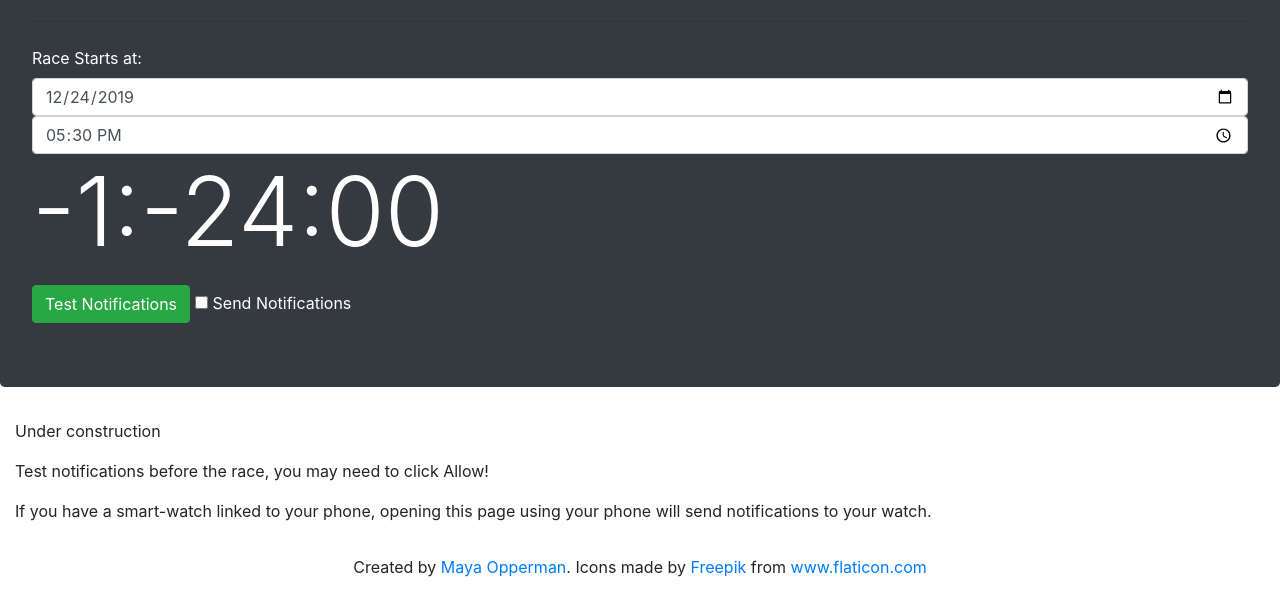
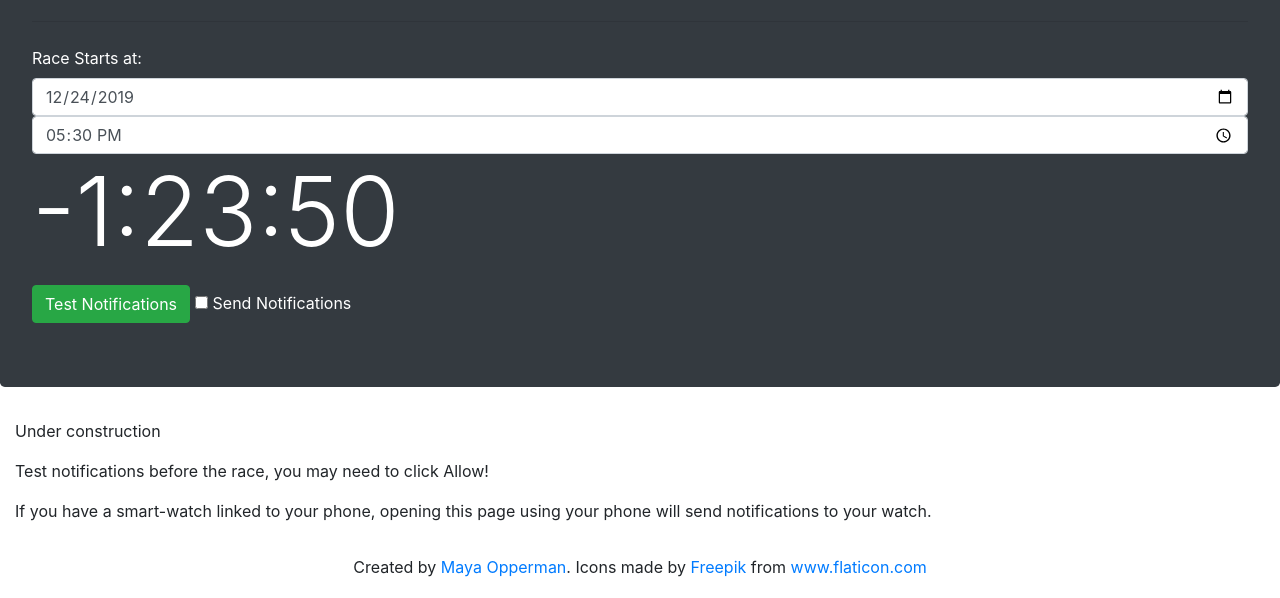
Before and after one commit to Boberoo/RegattaCountdown, a plain HTML site: page index.html in a window 1280 px wide. Shown: the part 202-800 px from the top of the page. Drawn offline with nearby package versions, Linux system fonts and the light colour scheme.

Commit message:
Correct negative display

```diff
--- a/index.html
+++ b/index.html
@@ -157,12 +157,17 @@ console.log(registration);
  }
 
     function formatMins(m) {
+      var result = "";
+      if (m < 0) {
+        m = (-1) * m;
+        result += "-";
+      }
       var mins = Math.floor(m);
       var secs = Math.floor((m % 1) * 60);
       var hours = Math.trunc(mins / 60);
       mins = mins % 60;
 
-      var result = hours+":";
+      result += hours+":";
      // if (mins > 0)
         result += mins;
       if (secs > 9)
```
